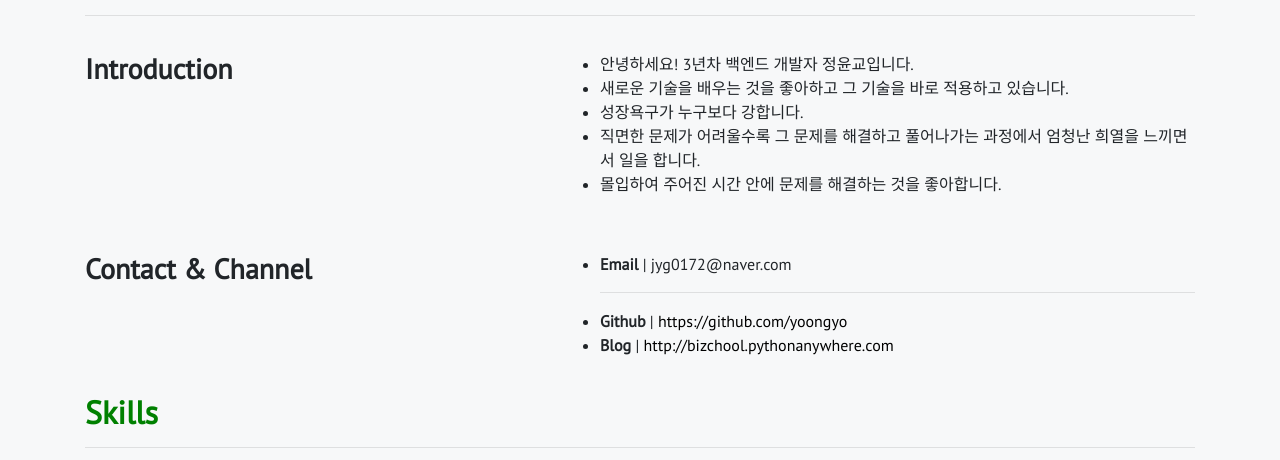
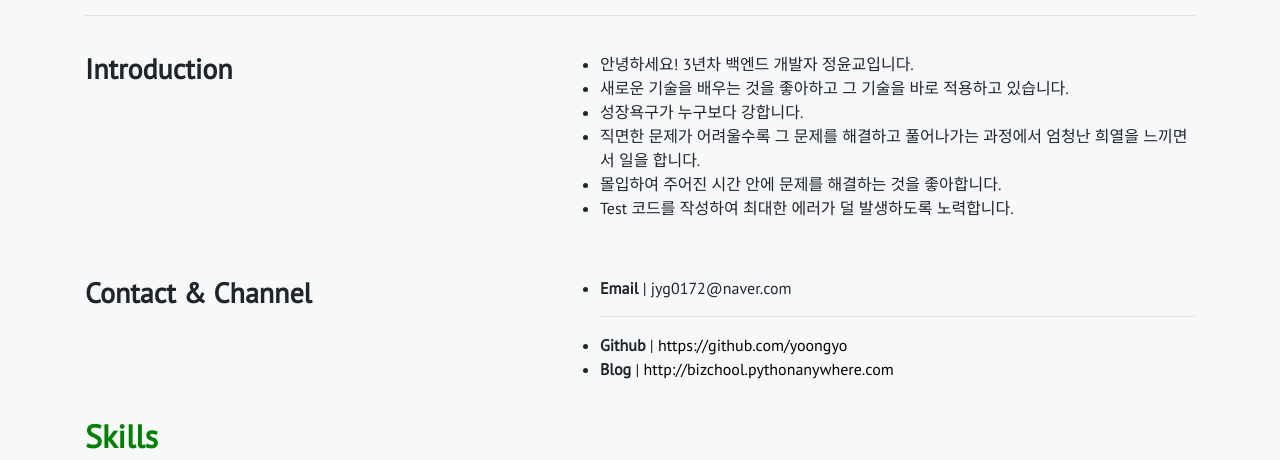
Before and after one commit to yoongyo/portfolio, a Django app: page / in a window 1280 px wide. Shown: the part 306-766 px from the top of the page. Run offline with Django 3.2, Linux system fonts and the light colour scheme; some libraries are stand-ins or nearby versions.

Commit message:
test code

```diff
--- a/portfolio/templates/portfolio.html
+++ b/portfolio/templates/portfolio.html
@@ -21,6 +21,7 @@
                         <li>성장욕구가 누구보다 강합니다.</li>
                         <li>직면한 문제가 어려울수록 그 문제를 해결하고 풀어나가는 과정에서 엄청난 희열을 느끼면서 일을 합니다.</li>
                         <li>몰입하여 주어진 시간 안에 문제를 해결하는 것을 좋아합니다.</li>
+                        <li>Test 코드를 작성하여 최대한 에러가 덜 발생하도록 노력합니다.</li>
                     </ul>
                 </div>
             </div>
```
